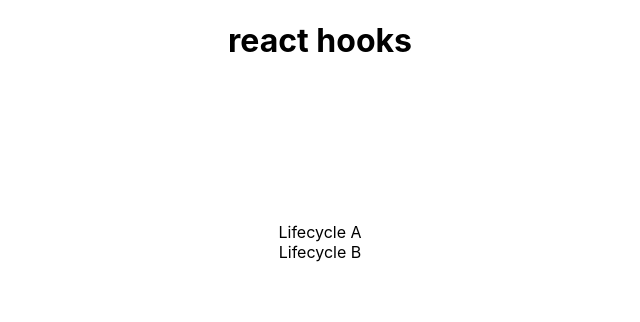
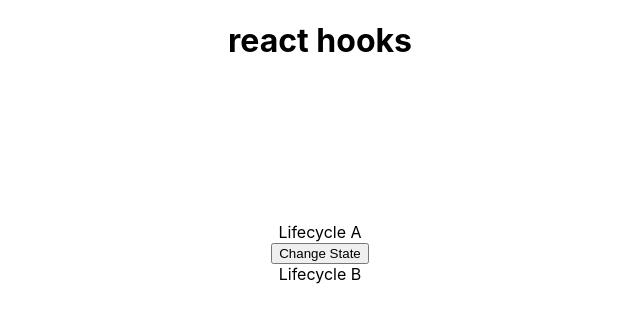
Before and after one commit to Tapan48/react-hooks--, a React (Create React App) app: page / in a window 1280 px wide. Shown: the top 322 px of the page, without its empty margins (320-960 px from the left). Built offline with nearby package versions, Linux system fonts and the light colour scheme.

Commit message:
learnt about updating lifecycle methods and their order of execution

```diff
--- a/src/App.jsx
+++ b/src/App.jsx
@@ -1,5 +1,5 @@
 import "./App.css";
-import LifecycleA from "./lifecyclemethods/mountingmethods/lifecycleA";
+import LifecycleAupdate from "./lifecyclemethods/updatingmethods/lifecycleA";
 function App() {
   return (
     <div className="App">
@@ -20,7 +20,8 @@ function App() {
       <br />
       {/* <HoverCounter /> */}
       <br />
-      <LifecycleA />
+      {/* <LifecycleA /> */}
+      <LifecycleAupdate />
       {/* <Yesuc /> */}
       <br />
       {/* <Um1/>  */}
--- a/src/index.js
+++ b/src/index.js
@@ -5,12 +5,8 @@ import "./index.css";
 import reportWebVitals from "./reportWebVitals";
 
 const root = ReactDOM.createRoot(document.getElementById("root"));
-console.log("this is root", root);
-root.render(
-  <React.StrictMode>
-    <App />
-  </React.StrictMode>
-);
+// console.log("this is root", root);
+root.render(<App />);
 
 // If you want to start measuring performance in your app, pass a function
 // to log results (for example: reportWebVitals(console.log))
--- /dev/null
+++ b/src/lifecyclemethods/updatingmethods/lifecycleA.jsx
@@ -0,0 +1,89 @@
+import React, { Component } from "react";
+import LifecycleBupdate from "./lifecycleB";
+
+//updating phase methods are called when a component is updated(re-rendered)
+//as a result of state changes or props changes
+
+//updating phase has following 5 lifecycle methods
+//getDerivedStateFromProps
+//shouldComponentUpdate
+//render
+//getSnapshotBeforeUpdate
+//componentDidUpdate
+
+//order of execution of updating phase methods
+//getDerivedStateFromProps -> shouldComponentUpdate -> render -> getSnapshotBeforeUpdate -> componentDidUpdate
+
+//getDerivedStateFromProps is a static method that is called every time a component is rendered
+//it is used to update the state based on the props
+//it is called only once
+
+//shouldComponentUpdate is a method that is called before the component is re-rendered
+//it is used to return a boolean value to determine if the component should be re-rendered
+//it is called only once
+
+//render is a method that is called when the component is re-rendered
+//it is used to return the jsx that is to be rendered
+//it is called only once
+
+//getSnapshotBeforeUpdate is a method that is called before the component is re-rendered
+//it is used to return a value that is passed to componentDidUpdate
+//it is called only once
+
+//componentDidUpdate is a method that is called after the component is re-rendered
+//it is used to perform any side effects
+//it is called only once
+
+export class lifecycleAupdate extends Component {
+  constructor(props) {
+    super(props);
+
+    this.state = {
+      name: "tapan",
+    };
+    console.log("lifecycleA constructor");
+  }
+
+  static getDerivedStateFromProps(props, state) {
+    console.log("lifecycleA getDerivedStateFromProps");
+    return null;
+  }
+
+  shouldComponentUpdate() {
+    console.log("lifecycleA shouldComponentUpdate");
+    return true;
+  }
+
+  getSnapshotBeforeUpdate(prevProps, prevState) {
+    console.log("lifecycleA getSnapshotBeforeUpdate");
+    return null;
+  }
+
+  componentDidMount() {
+    /////   this is a mounting phase method but it is not called when the component is updated
+    console.log("lifecycleA componentDidMount");
+  }
+
+  componentDidUpdate() {
+    console.log("lifecycleA componentDidUpdate");
+  }
+
+  changeState = () => {
+    this.setState({
+      name: "tapan great",
+    });
+  };
+
+  render() {
+    console.log("lifecycleA render");
+    return (
+      <div>
+        <div>Lifecycle A</div>
+        <button onClick={this.changeState}>Change State</button>
+        <LifecycleBupdate />
+      </div>
+    );
+  }
+}
+
+export default lifecycleAupdate;
--- /dev/null
+++ b/src/lifecyclemethods/updatingmethods/lifecycleB.jsx
@@ -0,0 +1,47 @@
+import React, { Component } from "react";
+
+export class    lifecycleBupdate extends Component {
+  constructor(props) {
+    super(props);
+
+    this.state = {
+      name: "tapan",
+    };
+    console.log("lifecycleB constructor");
+  }
+
+  static getDerivedStateFromProps(props, state) {
+    console.log("lifecycleB getDerivedStateFromProps");
+    return null;
+  }
+
+  shouldComponentUpdate() {
+    console.log("lifecycleB shouldComponentUpdate");
+    return true;
+  }
+
+  getSnapshotBeforeUpdate(prevProps, prevState) {
+    console.log("lifecycleB getSnapshotBeforeUpdate");
+    return null;
+  }
+
+  componentDidMount() {
+    /////   this is a mounting phase method but it is not called when the component is updated
+    console.log("lifecycleB componentDidMount");
+  }
+
+  componentDidUpdate() {
+    console.log("lifecycleB componentDidUpdate");
+  }
+
+  render() {
+    console.log("lifecycleB render");
+    return (
+      <div>
+        <div>Lifecycle B</div>
+      </div>
+    );
+  }
+}
+
+export default lifecycleBupdate;
```
